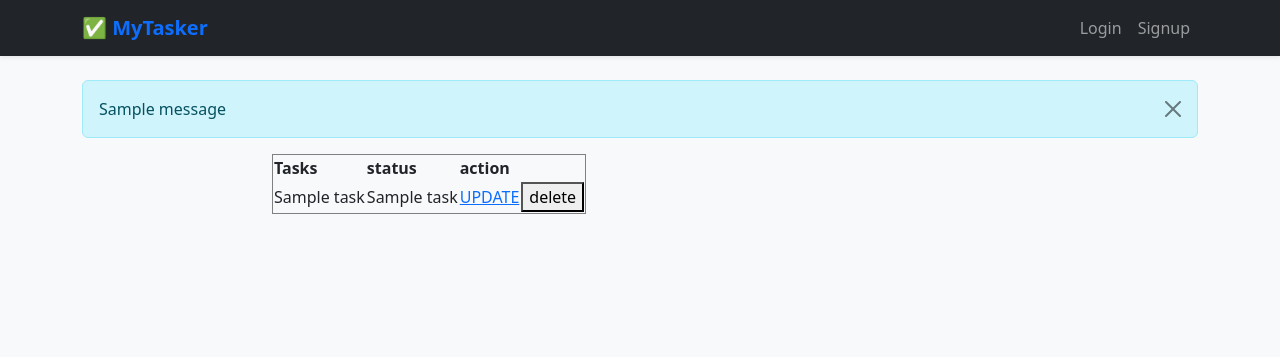
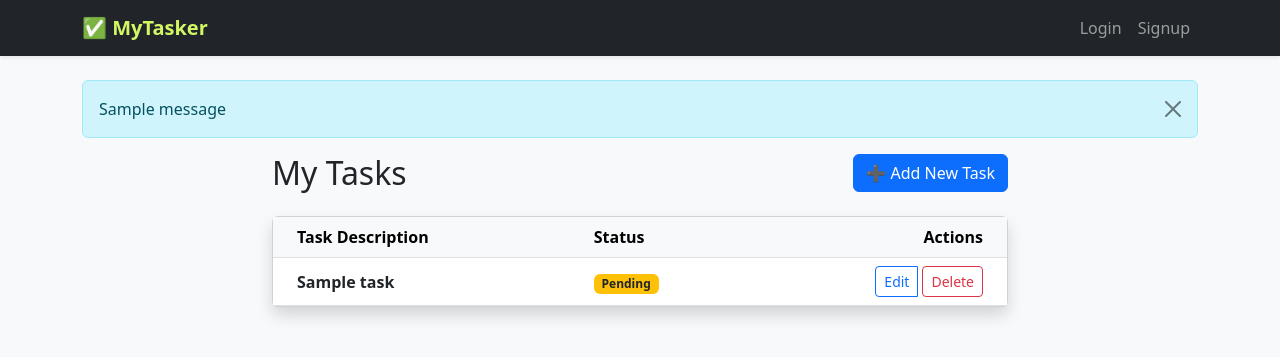
Before and after one commit to jothika-08-joo/flask_mysql_crud_app, a Flask app: template templates/view_tasks.html in a window 1280 px wide. Shown: the top 357 px of the page. Run offline with Flask 3, Linux system fonts and the light colour scheme; the template is opened without the code that fills it: most values are stand-ins (such as "Sample title", 1, 10 or a date in 2020); one stand-in notice (Sample message) is shown.

Commit message:
clean the UI

```diff
--- a/templates/base.html
+++ b/templates/base.html
@@ -8,7 +8,7 @@
     <link href="https://cdn.jsdelivr.net/npm/bootstrap@5.3.0/dist/css/bootstrap.min.css" rel="stylesheet">
     <style>
         body { background-color: #f8f9fa; }
-        .navbar-brand { font-weight: bold; color: #0d6efd !important; }
+        .navbar-brand { font-weight: bold; color: #d2f664 !important; }
     </style>
 </head>
 <body>
--- a/templates/view_tasks.html
+++ b/templates/view_tasks.html
@@ -1,31 +1,52 @@
-{%extends "base.html"%}
-{%block content%}
-    <table border="1">
+{% extends "base.html" %}
+
+{% block content %}
+<div class="d-flex justify-content-between align-items-center mb-4">
+    <h2 class="mb-0">My Tasks</h2>
+    <a href="{{ url_for('add') }}" class="btn btn-primary">➕ Add New Task</a>
+</div>
+
+<div class="card shadow">
+    <div class="table-responsive">
+        <table class="table table-hover align-middle mb-0">
+            <thead class="table-light">
                 <tr>
-            <th>Tasks</th>
-            <th>status</th>
-            <th>action</th>
+                    <th class="ps-4">Task Description</th>
+                    <th>Status</th>
+                    <th class="text-end pe-4">Actions</th>
                 </tr>
-
-        {% for task in tasks%}
+            </thead>
+            <tbody>
+                {% for task in tasks %}
                 <tr>
-               <td>{{task[1]}}</td>
-               <td>{{task[2]}}
+                    <td class="ps-4">
+                        <span class="fw-bold">{{ task[1] }}</span>
                     </td>
                     <td>
-                <a href="{{url_for('update', id=task[0])}}">UPDATE</a>
+                        {% if task[2] == 'completed' %}
+                            <span class="badge bg-success">Completed</span>
+                        {% else %}
+                            <span class="badge bg-warning text-dark">Pending</span>
+                        {% endif %}
                     </td>
-               <td>
-                <form action="{{url_for('delete_tasks', id=task[0])}}" method='POST'>
-                    <button type="submit">delete</button>
+                    <td class="text-end pe-4">
+                        <div class="btn-group" role="group">
+                            <a href="{{ url_for('update', id=task[0]) }}" class="btn btn-sm btn-outline-primary">Edit</a>
+                            <form action="{{ url_for('delete_tasks', id=task[0]) }}" method="POST" style="display: inline;">
+                                <button type="submit" class="btn btn-sm btn-outline-danger ms-1" onclick="return confirm('Are you sure?')">Delete</button>
                             </form>
-
+                        </div>
                     </td>
-
                 </tr>
-        {% endfor%}
+                {% else %}
+                <tr>
+                    <td colspan="3" class="text-center py-5 text-muted">
+                        <p class="mb-0">No tasks found. Click "Add New Task" to get started!</p>
+                    </td>
+                </tr>
+                {% endfor %}
+            </tbody>
         </table>
-
-
-
-{%endblock%}
+    </div>
+</div>
+{% endblock %}
```
Also changed, not shown: templates/add_tasks.html (+24 -15 lines), templates/signup.html (+24 -13 lines), templates/update_tasks.html (+24 -8 lines). Lines whose indentation alone changed are shown as unchanged.
